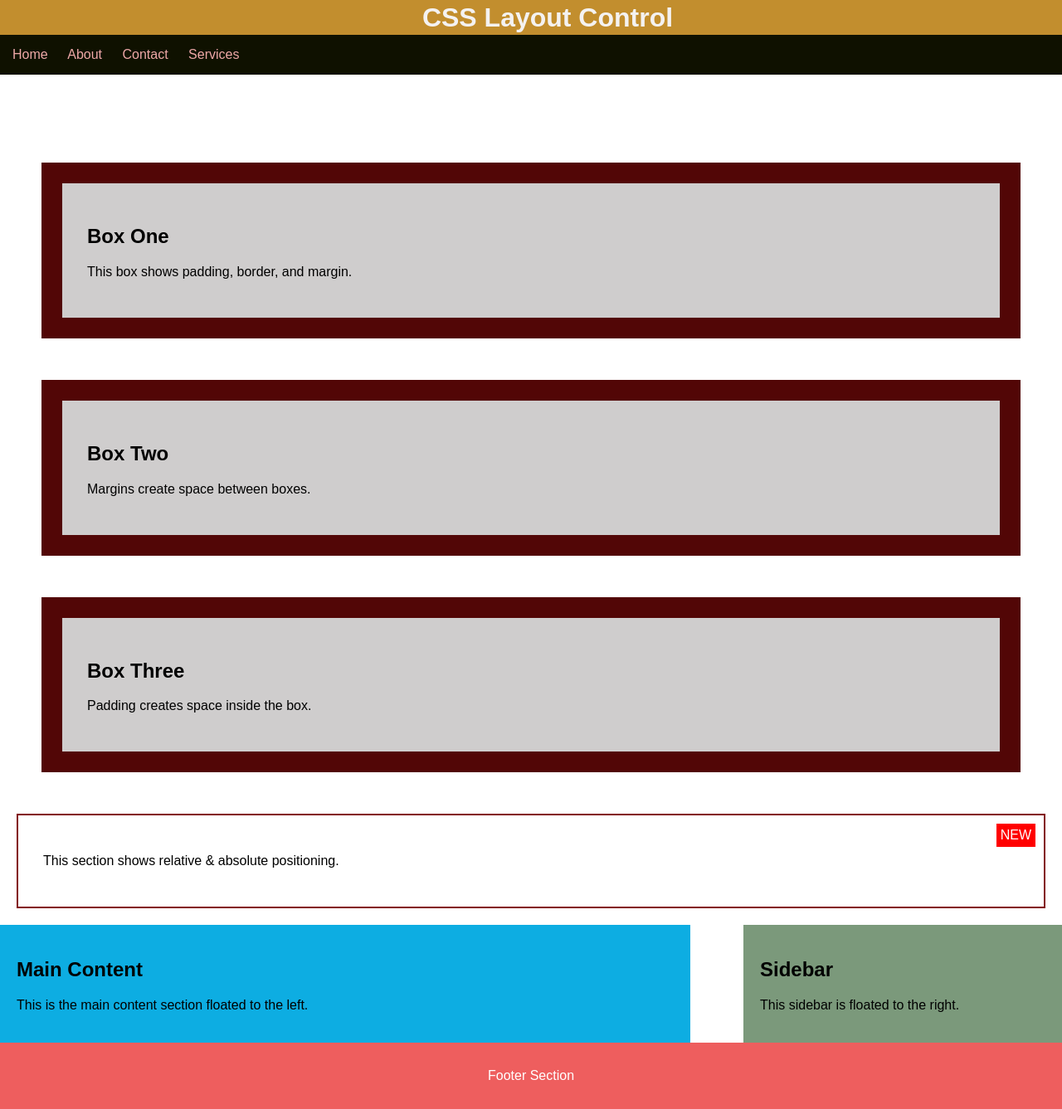
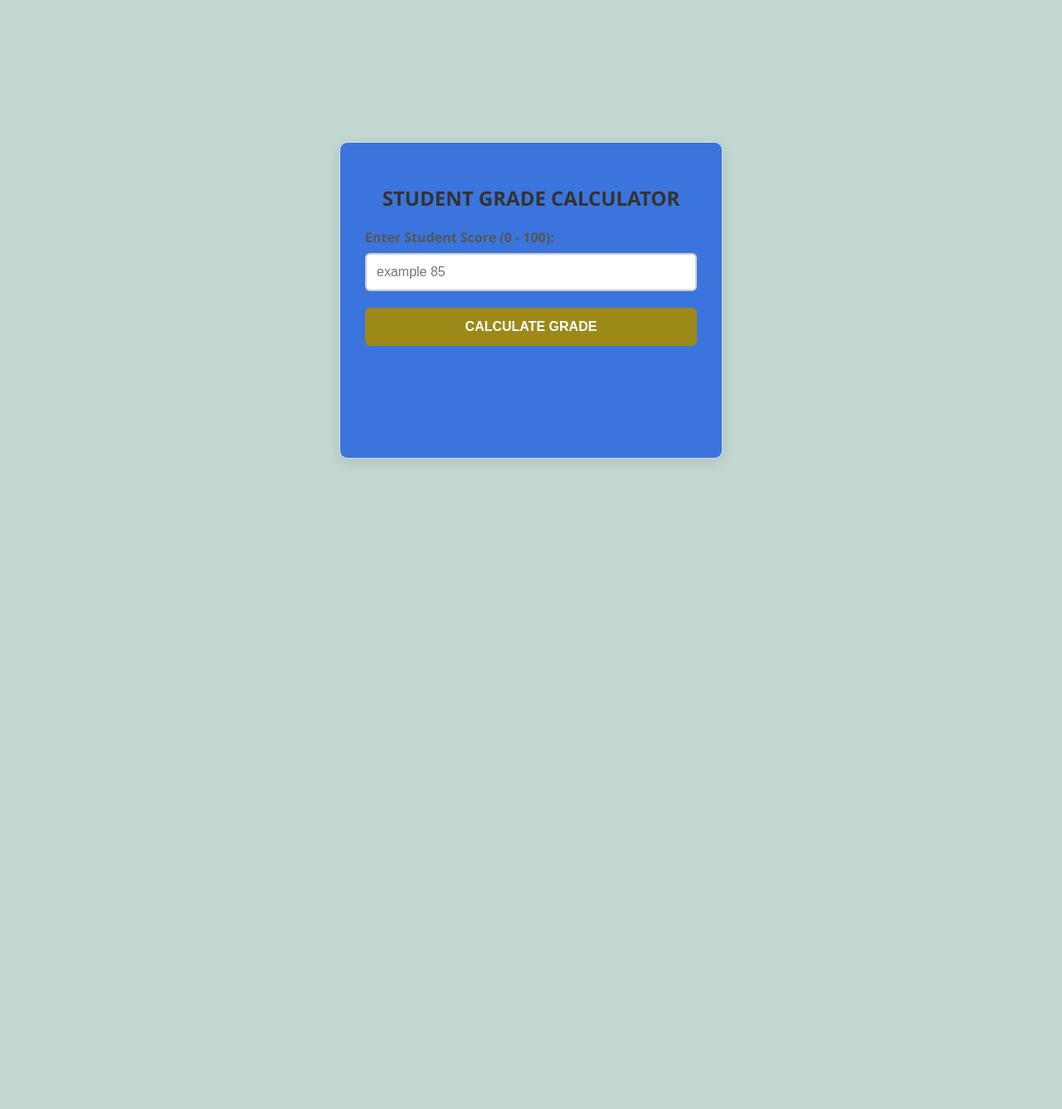
Before and after one commit to tjaphet91-create/web-dev-lab-18, a plain HTML site: page index.html in a window 1280 px wide. Shown: the part 38-1375 px from the top of the page at 83% size. After the commit the page ends 800 px from the top, so only its background shows below. Drawn offline with Linux system fonts and the light colour scheme.

Commit message:
index.html
week 6

```diff
--- a/index.html
+++ b/index.html
@@ -1,74 +1,28 @@
+
 <!DOCTYPE html>
 <html lang="en">
 <head>
     <meta charset="UTF-8">
     <meta name="viewport" content="width=device-width, initial-scale=1.0">
-    <title>LAB 4 CSS Layout</title>
+    <title>STUDENT GRADE CALCULATOR</title>
     <link rel="stylesheet" href="styles.css">
 </head>
 <body>
 
-    -- Fixed Header --
-    <header>
-        <h1>CSS Layout Control</h1>
-    </header>
+    <div class="calculator-container">
+        <h2>STUDENT GRADE CALCULATOR</h2>
 
-    <nav>
-        <a href="#">Home</a>
-        <a href="#">About</a>
-        <a href="#">Contact</a>
-        <a href="#">Services</a>
-    </nav>
-
-    -- Part 1 Box Model --
-    <section class="boxes">
-
-        <div class="box">
-            <h2>Box One</h2>
-            <p>This box shows padding, border, and margin.</p>
+        <div class="input-group">
+            <label for="scoreInput">Enter Student Score (0 - 100):</label>
+            <input type="number" id="scoreInput" placeholder="example 85" min="0" max="100">
 
         </div>
 
-        <div class="box">
-            <h2>Box Two</h2>
-            <p>Margins create space between boxes.</p>
-        </div>
+        <button id="calcBtn">CALCULATE GRADE</button>
 
-        <div class="box">
-            <h2>Box Three</h2>
-            <p>Padding creates space inside the box.</p>
-        </div>
+        <div id="results" class="results-container"></div>
+    </div>
 
-    </section>
-
-    <section class="position-container">
-        <span class="label">NEW</span>
-
-        <p>
-            This section shows relative & absolute positioning.
-        </p>
-    </section>
-
-
-    <section class="main-content">
-        <h2>Main Content</h2>
-        <p>
-            This is the main content section floated to the left.
-        </p>
-    </section>
-
-    <aside class="sidebar">
-
-        <h2>Sidebar</h2>
-        <p>
-            This sidebar is floated to the right.
-        </p>
-    </aside>
-
-
-    <footer>
-        <p>Footer Section</p>
-    </footer>
-
+    <script src="script.js"></script>
 </body>
 </html>
--- /dev/null
+++ b/script.js
@@ -0,0 +1,72 @@
+// DOM Element Selection
+const scoreInput = document.getElementById('scoreInput');
+const calcBtn = document.getElementById('calcBtn');
+const resultsDiv = document.getElementById('results');
+
+// Event Listener for the Calculate Button
+calcBtn.addEventListener('click', calculateGrade);
+
+// Extension: Keyboard Support (Pressing 'Enter' triggers calculation)
+scoreInput.addEventListener('keypress',
+
+function(event) {
+    if (event.key === 'Enter') {
+        calculateGrade();
+    }
+});
+
+function calculateGrade() {
+    // 1. Retrieve and parse input value
+    const rawInput = scoreInput.value.trim();
+    const score = parseFloat(rawInput);
+
+    // 2. Input Validation
+    // Checks if empty, not a number, or outside the 0-100 threshold
+    if (rawInput === "" || isNaN(score) || score < 0 || score > 100) {
+        resultsDiv.innerHTML = `<p class="error"><strong>Error:</strong> Please enter a valid number between 0 and 100.</p>`;
+
+        return; // Stop execution if invalid
+    }
+
+    // 3. Grade Calculation & Descriptions Logic
+    let grade = '';
+    let description = '';
+    let gradeClass = '';
+
+    if (score >= 70 && score <= 100) {
+        grade = 'A';
+        description = 'Excellent';
+        gradeClass = 'grade-A';
+    } else if (score >= 60 && score < 70) {
+        grade = 'B';
+        description = 'Very Good';
+        gradeClass = 'grade-B';
+    } else if (score >= 50 && score < 60) {
+        grade = 'C';
+        description = 'Good';
+        gradeClass = 'grade-C';
+
+    } else if (score >= 40 && score < 50) {
+        grade = 'D';
+        description = 'Pass';
+        gradeClass = 'grade-D';
+    } else {
+        grade = 'F';
+        description = 'Fail';
+        gradeClass = 'grade-F';
+    }
+
+    // 4. DOM Manipulation (Output display)
+    resultsDiv.className = "results-container success"; // Apply container styling
+    resultsDiv.innerHTML = `
+        <p><strong>Entered Score:</strong> ${score}</p>
+        <p><strong>Calculated Grade:</strong> <span class="${gradeClass}">${grade}</span></p>
+        <p><strong>Performance:</strong>
+
+<em>${description}</em></p>
+    `;
+
+    // 5. Reset functionality for subsequent entries
+    scoreInput.value = '';
+    scoreInput.focus(); // Returns focus back to input for quick continuous tracking
+}
--- a/styles.css
+++ b/styles.css
@@ -1,96 +1,109 @@
-/* General Styling */
+/* General Page Styling */
 body {
-    font-family: Arial, sans-serif;
+    font-family: 'Segoe UI', Tahoma, Geneva, Verdana, sans-serif;
+    background-color: #c2d7d0;
+
+    display: flex;
+    justify-content: center;
+    align-items: center;
+    height: 100vh;
     margin: 0;
-    padding: 0;
 }
 
-header {
-    background-color: rgb(194, 142, 46);
-    color: rgb(244, 242, 241);
+/* Calculator Card Layout */
+.calculator-container {
+    background-color: #3c74dd;
+    padding: 30px;
+    border-radius: 10px;
+    box-shadow: 0 4px 15px rgba(0, 0, 0, 0.1);
+    width: 100%;
+    max-width: 400px;
     text-align: center;
-    padding: 20px;
-
-    position: fixed;
-    top: 0;
-    width: 100%;
+    border: 1px solid #e0e0e0;
 }
 
-nav {
-    background-color: rgb(15, 17, 0);
-    padding: 15px;
+h2 {
 
-    position: sticky;
-    top: 80px;
+    color: #333;
+    margin-bottom: 20px;
 }
 
-nav a {
-    color: rgb(238, 168, 168);
-    text-decoration: none;
-    margin-right: 20px;
-
+/* Input Styles */
+.input-group {
+    margin-bottom: 20px;
+    text-align: left;
 }
 
-
-.boxes {
-    margin-top: 150px;
+label {
+    display: block;
+    font-weight: 600;
+    margin-bottom: 8px;
+    color: #555;
 }
 
-/* Box Model */
-.box {
-    border: 25px solid rgb(82, 6, 6);
-    padding: 30px;
-    margin: 50px;
-    background-color: rgb(207, 205, 205);
+input[type="number"] {
+    width: 100%;
+    padding: 12px;
+    box-sizing: border-box;
+
+    border: 2px solid #ccc;
+    border-radius: 6px;
+    font-size: 16px;
+    transition: border-color 0.3s;
 }
 
-/* Positioning */
-.position-container {
-    position: relative;
-
-    border: 2px solid rgb(131, 9, 15);
-    padding: 30px;
-    margin: 20px;
+input[type="number"]:focus {
+    border-color: #4CAF50;
+    outline: none;
 }
 
-/* Absolute Label */
-.label {
-    position: absolute;
-    top: 10px;
-    right: 10px;
+/* Button Styles */
+button {
+    width: 100%;
+    background-color: #9c891a;
+    color: white;
+    padding: 14px;
+    font-size: 16px;
+    font-weight: bold;
+    border: none;
+    border-radius: 6px;
 
-    background-color: red;
-    color: white;
-
-    padding: 5px;
+    cursor: pointer;
+    transition: background-color 0.3s;
 }
 
-/* Float Layout */
-.main-content {
-    float: left;
-    width: 65%;
-
-    background-color: rgb(13, 173, 226);
-    padding: 20px;
-    box-sizing: border-box;
+button:hover {
+    background-color: #45a049;
 }
 
-.sidebar {
-    float: right;
-    width: 30%;
-
-    background-color: rgb(123, 153, 123);
-    padding: 20px;
-    box-sizing: border-box;
+/* Results Section */
+.results-container {
+    margin-top: 25px;
+    padding: 15px;
+    border-radius: 6px;
+    font-size: 16px;
+    line-height: 1.6;
+    min-height: 50px;
 }
 
-/* Clear Float */
-footer {
-    clear: both;
+/* Dynamic Classes for Validation & Extensions */
+.error {
 
-    background-color: rgb(238, 94, 94);
-    color: white;
-    text-align: center;
-    padding: 15px;
-    margin-top: 20px;
+    background-color: #ffebee;
+    color: #c62828;
+    border: 1px solid #ffcdd2;
 }
+
+.success {
+    background-color: #e8f5e9;
+    color: #2e7d32;
+    border: 1px solid #c8e6c9;
+}
+
+/* Grade-specific coloring */
+.grade-A { color: #2e7d32; font-weight: bold; }
+.grade-B { color: #1565c0; font-weight: bold; }
+.grade-C { color: #f57f17; font-weight: bold; }
+.grade-D { color: #e65100; font-weight: bold; }
+
+.grade-F { color: #c62828; font-weight: bold; }
```
Also changed, not shown: 1 other file.
